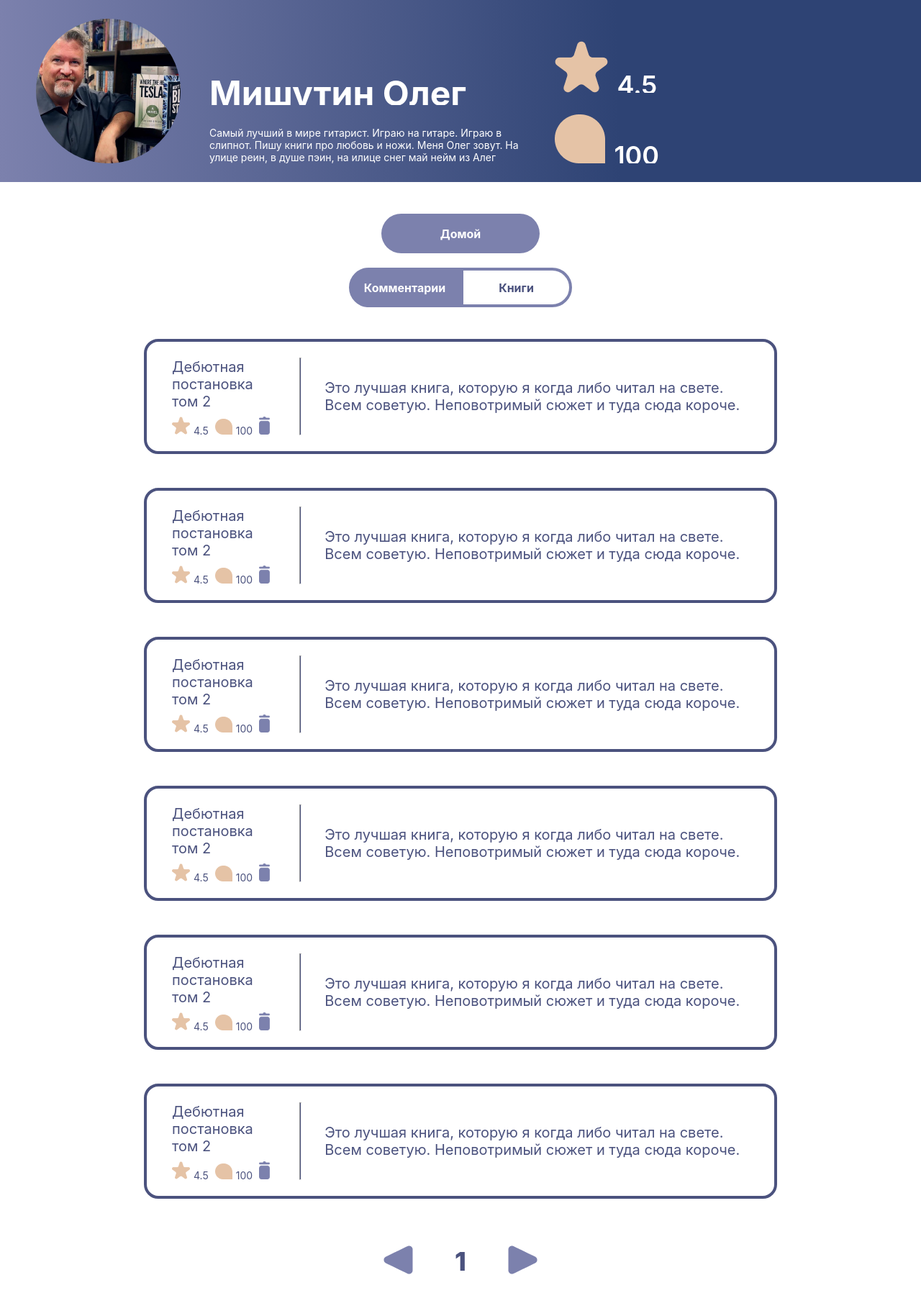
After one commit to olegmishutin/New-authors, a Django app: page /profile-comments/ in a window 1280 px wide. The commit adds this page. Shown: the whole page at 72% size. Run offline with Django 4.2, Linux system fonts and the light colour scheme.

Commit message:
added profile page with comments

```diff
--- a/frontend/static/css/main.css
+++ b/frontend/static/css/main.css
@@ -25,16 +25,19 @@
 body,
 .content {
     width: 100%;
-    min-height: 100vh;
     overflow-x: hidden;
     box-sizing: border-box;
+}
+
+body {
+    min-height: 100vh;
 }
 
 a {
     text-decoration: none;
 }
 
-a:hover{
+a:hover {
     cursor: pointer;
 }
 
--- a/frontend/static/css/profile.css
+++ b/frontend/static/css/profile.css
@@ -72,8 +72,14 @@ header .statistics span {
 .switcher-box {
     width: 100%;
     display: flex;
-    justify-content: center;
+    align-items: center;
     padding: 44px 0 44px 0;
+    gap: 20px;
+    flex-direction: column;
+}
+
+.switcher-box .button{
+    border-radius: 50px;
 }
 
 .switcher {
@@ -82,6 +88,14 @@ header .statistics span {
 
 .switcher-on {
     color: var(--front-color);
+}
+
+.wraping-box {
+    gap: 47px;
+}
+
+.content {
+    margin-top: 50px;
 }
 
 @media (max-width: 1440px) {
@@ -95,6 +109,10 @@ header .statistics span {
         max-height: 201px;
         min-width: 201px;
         min-height: 201px;
+    }
+
+    .content {
+        margin-top: 0;
     }
 }
 
@@ -141,4 +159,8 @@ header .statistics span {
         max-height: 17px;
         height: 17px;
     }
+
+    .content {
+        padding: 0 20px 0 20px;
+    }
 }
--- a/frontend/static/css/widgets/button.css
+++ b/frontend/static/css/widgets/button.css
@@ -14,6 +14,9 @@
     font-size: var(--small-text);
     font-weight: 700;
     transition-duration: 0.3s;
+    display: flex;
+    justify-content: center;
+    align-items: center;
 }
 
 .button-box .dark-button {
--- /dev/null
+++ b/frontend/static/css/widgets/comment.css
@@ -0,0 +1,73 @@
+.comment-box {
+    width: 880px;
+    display: flex;
+    border-radius: 20px;
+    border: 4px solid var(--intermediate-color);
+    padding: 23px 35px 23px 35px;
+    box-sizing: border-box;
+    align-items: center;
+    gap: 32px;
+}
+
+.comment-box .book-info{
+    max-width: 170px;
+}
+
+.comment-box .book-info a {
+    font-size: var(--medium-text);
+    color: var(--intermediate-color);
+}
+
+.comment-box hr {
+    width: 3px;
+    height: 100%;
+    background-color: var(--intermediate-color);
+}
+
+.comment-box .comment-text {
+    font-size: var(--medium-text);
+    color: var(--intermediate-color);
+}
+
+.comment-box .statistics .rating span{
+    max-width: 39px;
+}
+
+.comment-box .trash-button{
+    height: 25px;
+}
+
+.comment-box .trash-button img{
+    height: 100%;
+}
+
+@media (max-width: 768px) {
+    .comment-box {
+        flex-direction: column;
+        gap: 16px;
+    }
+
+    .comment-box .book-info,
+    .comment-box .comment-text {
+        text-align: center;
+    }
+
+    .comment-box hr {
+        width: 100%;
+        height: 3px;
+    }
+
+    .comment-box .statistics {
+        justify-content: center;
+    }
+
+    .comment-box .statistics .rating img {
+        max-width: unset;
+    }
+
+    .comment-box .statistics .rating span{
+        font-size: var(--very-small-text);
+        height: 14px;
+        max-width: 194px;
+    }
+}
--- a/frontend/templates/base.html
+++ b/frontend/templates/base.html
@@ -117,7 +117,7 @@
         <nav class="pages">
             <ul>
                 <li><a href="">Опублиовать книгу</a></li>
-                <li><a href="{% url 'profiles:profile' %}">Мой профиль</a></li>
+                <li><a href="{% url 'profiles:profile-comments' %}">Мой профиль</a></li>
                 <li><a id="open-user-settings-button">Изменить профиль</a></li>
                 <li><a href="">Админка</a></li>
                 <li><a href="">Выйти из аккаунта</a></li>
--- a/frontend/templates/profile/base.html
+++ b/frontend/templates/profile/base.html
@@ -6,10 +6,14 @@
     <meta name="viewport" content="width=device-width, initial-scale=1"/>
     <title>{% block title %}{% endblock %}</title>
     <link rel="stylesheet" href="{% static 'css/main.css' %}">
+    <link rel="stylesheet" href="{% static 'css/widgets/small widgets.css' %}">
     <link rel="stylesheet" href="{% static 'css/widgets/user.css' %}">
+    <link rel="stylesheet" href="{% static 'css/widgets/button.css' %}">
     <link rel="stylesheet" href="{% static 'css/widgets/switcher.css' %}">
     <link rel="stylesheet" href="{% static 'css/widgets/statistics.css' %}">
+    <link rel="stylesheet" href="{% static 'css/widgets/paginator.css' %}">
     <link rel="stylesheet" href="{% static 'css/profile.css' %}">
+    {% block stylesheet %}{% endblock %}
 </head>
 <body>
 <header>
@@ -38,11 +42,29 @@
 </header>
 <main>
     <div class="switcher-box">
+        <div class="button-box">
+            <a href="{% url 'menu' %}" class="button">Домой</a>
+        </div>
         <div class="switch">
-            <a class="switcher switcher-on">Комментарии</a>
-            <a class="switcher">Книги</a>
+            <a href="{% url 'profiles:profile-comments' %}" class="switcher {% block swithcer1State %}{% endblock %}">Комментарии</a>
+            <a href="{% url 'profiles:profile-books' %}"
+               class="switcher {% block swithcer2State %}{% endblock %}">Книги</a>
         </div>
     </div>
+    <div class="content">
+        {% block content %}{% endblock %}
+    </div>
 </main>
+<div class="paginator-box">
+    <div class="paginator">
+        <a class="page-selector" href="">
+            <img src="{% static 'image/previous page.png' %}" alt="previous page">
+        </a>
+        <span>1</span>
+        <a class="page-selector" href="">
+            <img src="{% static 'image/next page.png' %}" alt="next page">
+        </a>
+    </div>
+</div>
 </body>
 </html>
--- /dev/null
+++ b/frontend/templates/profile/profile comments.html
@@ -0,0 +1,139 @@
+{% extends 'profile/base.html' %}
+{% load static %}
+{% block title %}Комментарии пользователя{% endblock %}
+{% block stylesheet %}
+    <link rel="stylesheet" href="{% static 'css/widgets/comment.css' %}">
+{% endblock %}
+{% block swithcer1State %}switcher-on{% endblock %}
+{% block content %}
+    <div class="comments">
+        <div class="wraping-box">
+            <div class="comment-box">
+                <div class="book-info">
+                    <a href="">Дебютная постановка том 2</a>
+                    <div class="statistics">
+                        <div class="rating">
+                            <img src="{% static 'image/stars.png' %}" alt="rating">
+                            <span>4.5</span>
+                        </div>
+                        <div class="rating">
+                            <img src="{% static 'image/comment.png' %}" alt="comment">
+                            <span>100</span>
+                        </div>
+                        <a href="" class="trash-button"><img src="{% static 'image/trash.png' %}" alt="delete"></a>
+                    </div>
+                </div>
+                <hr>
+                <div class="comment-text">
+                    <p>Это лучшая книга, которую я когда либо читал на свете. Всем советую. Неповотримый сюжет и туда
+                        сюда короче.</p>
+                </div>
+            </div>
+            <div class="comment-box">
+                <div class="book-info">
+                    <a href="">Дебютная постановка том 2</a>
+                    <div class="statistics">
+                        <div class="rating">
+                            <img src="{% static 'image/stars.png' %}" alt="rating">
+                            <span>4.5</span>
+                        </div>
+                        <div class="rating">
+                            <img src="{% static 'image/comment.png' %}" alt="comment">
+                            <span>100</span>
+                        </div>
+                        <a href="" class="trash-button"><img src="{% static 'image/trash.png' %}" alt="delete"></a>
+                    </div>
+                </div>
+                <hr>
+                <div class="comment-text">
+                    <p>Это лучшая книга, которую я когда либо читал на свете. Всем советую. Неповотримый сюжет и туда
+                        сюда короче.</p>
+                </div>
+            </div>
+            <div class="comment-box">
+                <div class="book-info">
+                    <a href="">Дебютная постановка том 2</a>
+                    <div class="statistics">
+                        <div class="rating">
+                            <img src="{% static 'image/stars.png' %}" alt="rating">
+                            <span>4.5</span>
+                        </div>
+                        <div class="rating">
+                            <img src="{% static 'image/comment.png' %}" alt="comment">
+                            <span>100</span>
+                        </div>
+                        <a href="" class="trash-button"><img src="{% static 'image/trash.png' %}" alt="delete"></a>
+                    </div>
+                </div>
+                <hr>
+                <div class="comment-text">
+                    <p>Это лучшая книга, которую я когда либо читал на свете. Всем советую. Неповотримый сюжет и туда
+                        сюда короче.</p>
+                </div>
+            </div>
+            <div class="comment-box">
+                <div class="book-info">
+                    <a href="">Дебютная постановка том 2</a>
+                    <div class="statistics">
+                        <div class="rating">
+                            <img src="{% static 'image/stars.png' %}" alt="rating">
+                            <span>4.5</span>
+                        </div>
+                        <div class="rating">
+                            <img src="{% static 'image/comment.png' %}" alt="comment">
+                            <span>100</span>
+                        </div>
+                        <a href="" class="trash-button"><img src="{% static 'image/trash.png' %}" alt="delete"></a>
+                    </div>
+                </div>
+                <hr>
+                <div class="comment-text">
+                    <p>Это лучшая книга, которую я когда либо читал на свете. Всем советую. Неповотримый сюжет и туда
+                        сюда короче.</p>
+                </div>
+            </div>
+            <div class="comment-box">
+                <div class="book-info">
+                    <a href="">Дебютная постановка том 2</a>
+                    <div class="statistics">
+                        <div class="rating">
+                            <img src="{% static 'image/stars.png' %}" alt="rating">
+                            <span>4.5</span>
+                        </div>
+                        <div class="rating">
+                            <img src="{% static 'image/comment.png' %}" alt="comment">
+                            <span>100</span>
+                        </div>
+                        <a href="" class="trash-button"><img src="{% static 'image/trash.png' %}" alt="delete"></a>
+                    </div>
+                </div>
+                <hr>
+                <div class="comment-text">
+                    <p>Это лучшая книга, которую я когда либо читал на свете. Всем советую. Неповотримый сюжет и туда
+                        сюда короче.</p>
+                </div>
+            </div>
+            <div class="comment-box">
+                <div class="book-info">
+                    <a href="">Дебютная постановка том 2</a>
+                    <div class="statistics">
+                        <div class="rating">
+                            <img src="{% static 'image/stars.png' %}" alt="rating">
+                            <span>4.5</span>
+                        </div>
+                        <div class="rating">
+                            <img src="{% static 'image/comment.png' %}" alt="comment">
+                            <span>100</span>
+                        </div>
+                        <a href="" class="trash-button"><img src="{% static 'image/trash.png' %}" alt="delete"></a>
+                    </div>
+                </div>
+                <hr>
+                <div class="comment-text">
+                    <p>Это лучшая книга, которую я когда либо читал на свете. Всем советую. Неповотримый сюжет и туда
+                        сюда короче.</p>
+                </div>
+            </div>
+        </div>
+    </div>
+{% endblock %}
--- a/server/user_profiles/urls.py
+++ b/server/user_profiles/urls.py
@@ -3,5 +3,6 @@ from . import views
 
 app_name = 'profiles'
 urlpatterns = [
-    path('profile/', views.profile, name='profile')
+    path('profile-comments/', views.profileComments, name='profile-comments'),
+    path('profile-books/', views.profileBooks, name='profile-books'),
 ]
--- a/server/user_profiles/views.py
+++ b/server/user_profiles/views.py
@@ -1,5 +1,8 @@
 from django.shortcuts import render
 
 
-def profile(request):
-    return render(request, 'profile/base.html')
+def profileComments(request):
+    return render(request, 'profile/profile comments.html')
+
+def profileBooks(request):
+    return render(request, 'profile/profile books.html')
```
Also changed, not shown: frontend/templates/profile/profile books.html (added, +7 -0 lines), frontend/static/image/trash.png (added).
